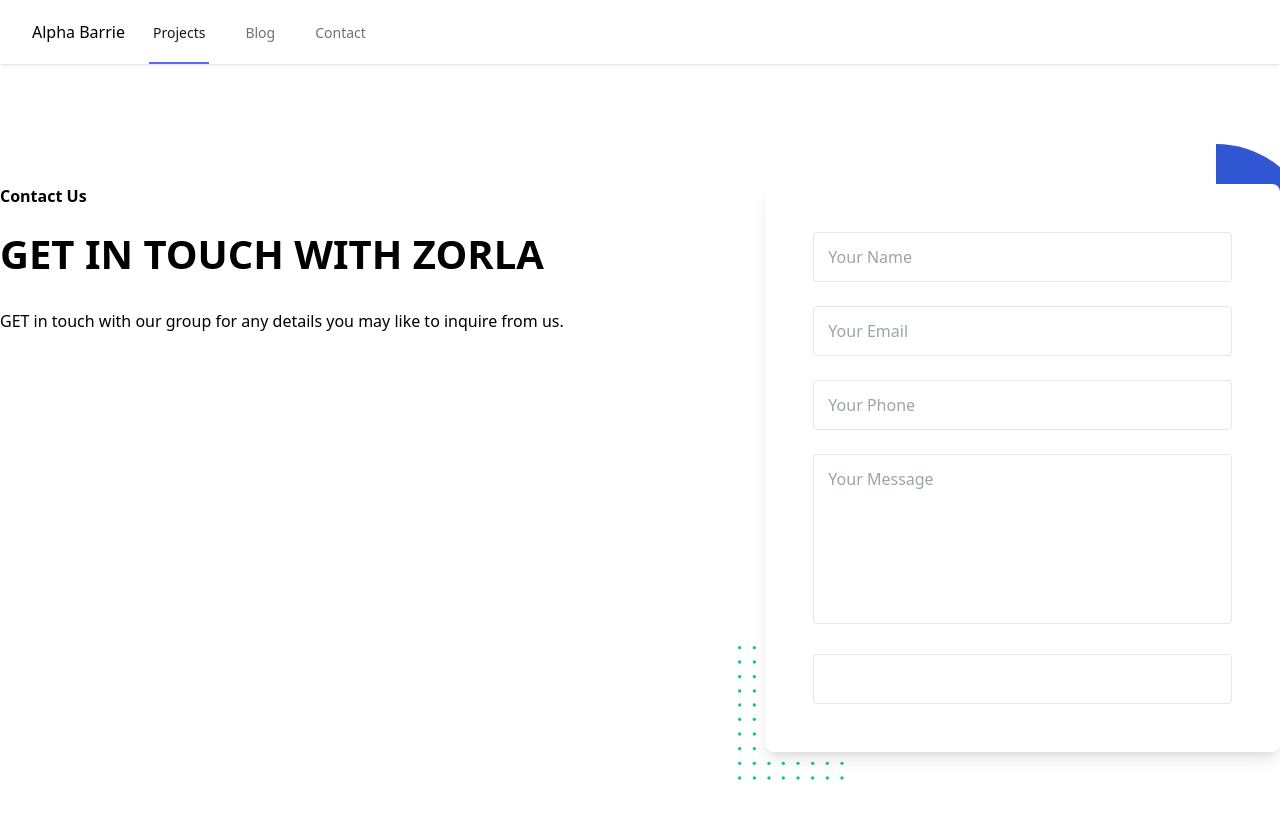
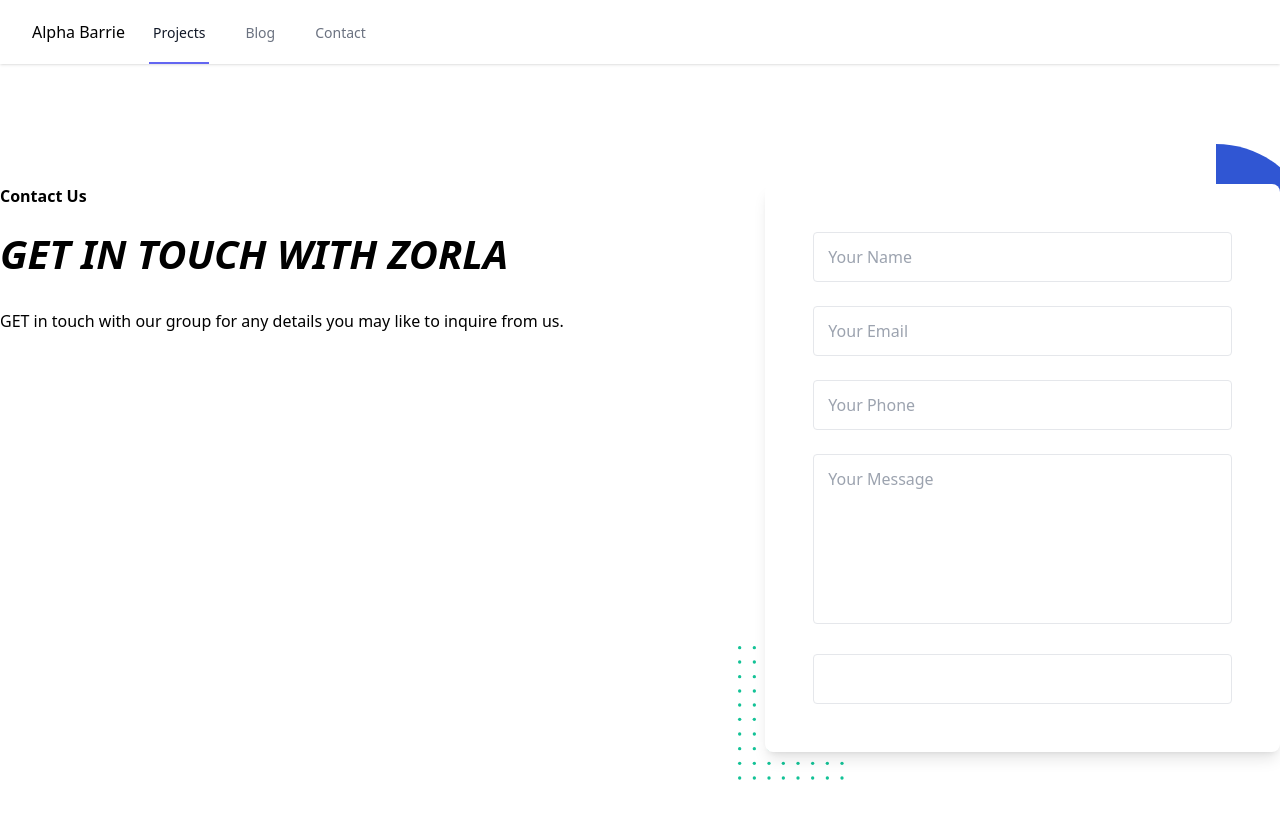
Before and after one commit to Alphabarrie98/my-portfolio, a React (Create React App) app: page /contact in a window 1280 px wide. Shown: the top 818 px of the page. Built offline with nearby package versions, Linux system fonts and the light colour scheme.

Commit message:
initial commit

```diff
--- a/src/routes/blog/index.js
+++ b/src/routes/blog/index.js
@@ -37,10 +37,10 @@ export default function Blog() {
                 <div class="relative mx-auto max-w-7xl">
                     <div class="text-center">
                         <h2 class="text-3xl font-bold tracking-tight text-gray-900 sm:text-4xl">
-                            From the blog
+                            FROM THE BLOG
                         </h2>
                         <p class="mx-auto mt-3 max-w-2xl text-xl text-gray-500 sm:mt-4">
-                            This is my Blog page you're welcome to to post .
+                            <i>This is my Blog page you're welcome to to post .</i>
                         </p>
                     </div>
                     <div class="mx-auto mt-12 grid max-w-lg gap-5 lg:max-w-none lg:grid-cols-3">
--- a/src/routes/contact.js
+++ b/src/routes/contact.js
@@ -26,7 +26,7 @@ export default function Contact() {
                   xl:text-[40px]
                   "
                                 >
-                                    GET IN TOUCH WITH ZORLA
+                                    <i>GET IN TOUCH WITH ZORLA</i>
                                 </h2>
                                 <p class="text-base text-body-color leading-relaxed mb-9">
                                     GET in touch with our group for any details you may like
```
